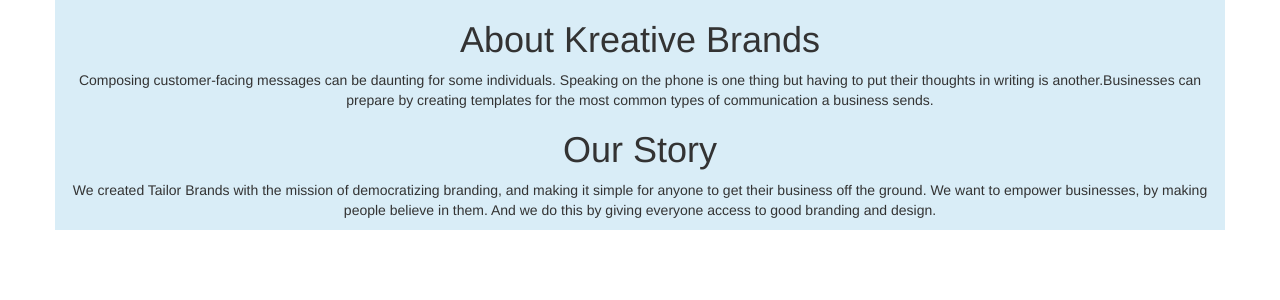
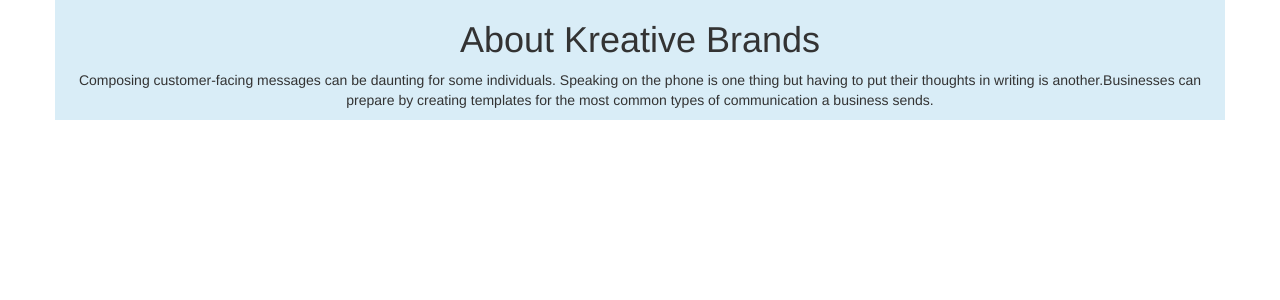
Before and after one commit to easthermutheumwengei/Kreative-Brand, a Flask app: page /about in a window 1280 px wide. Shown: the part 82-382 px from the top of the page. Run offline with Flask 2, Linux system fonts and the light colour scheme; some libraries are stand-ins or nearby versions.

Commit message:
created about kreative brands

```diff
--- a/app/templates/about.html
+++ b/app/templates/about.html
@@ -13,11 +13,7 @@
         <p> Composing customer-facing messages can be daunting for some individuals. Speaking on the phone is one thing but having to put their thoughts in writing is another.Businesses can prepare by creating templates for the most common types of communication
             a business sends.</p>
     </div>
-    <div class="text-center">
-        <h1>{{story}}</h1>
-        <p> We created Tailor Brands with the mission of democratizing branding, and making it simple for anyone to get their business off the ground. We want to empower businesses, by making people believe in them. And we do this by giving everyone access
-            to good branding and design.</p>
-    </div>
+
 
 </div>
 {%endblock%}
```
